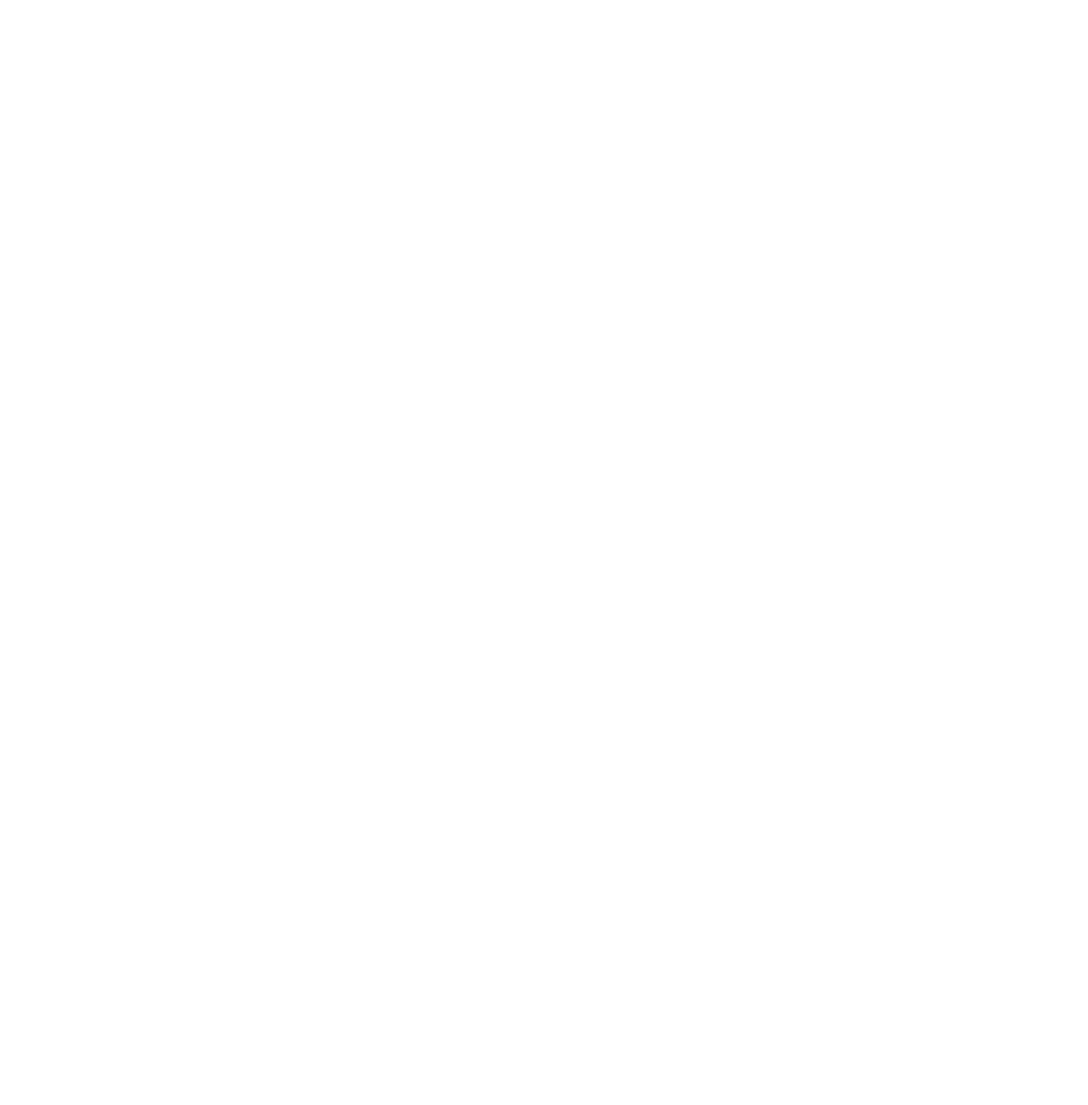
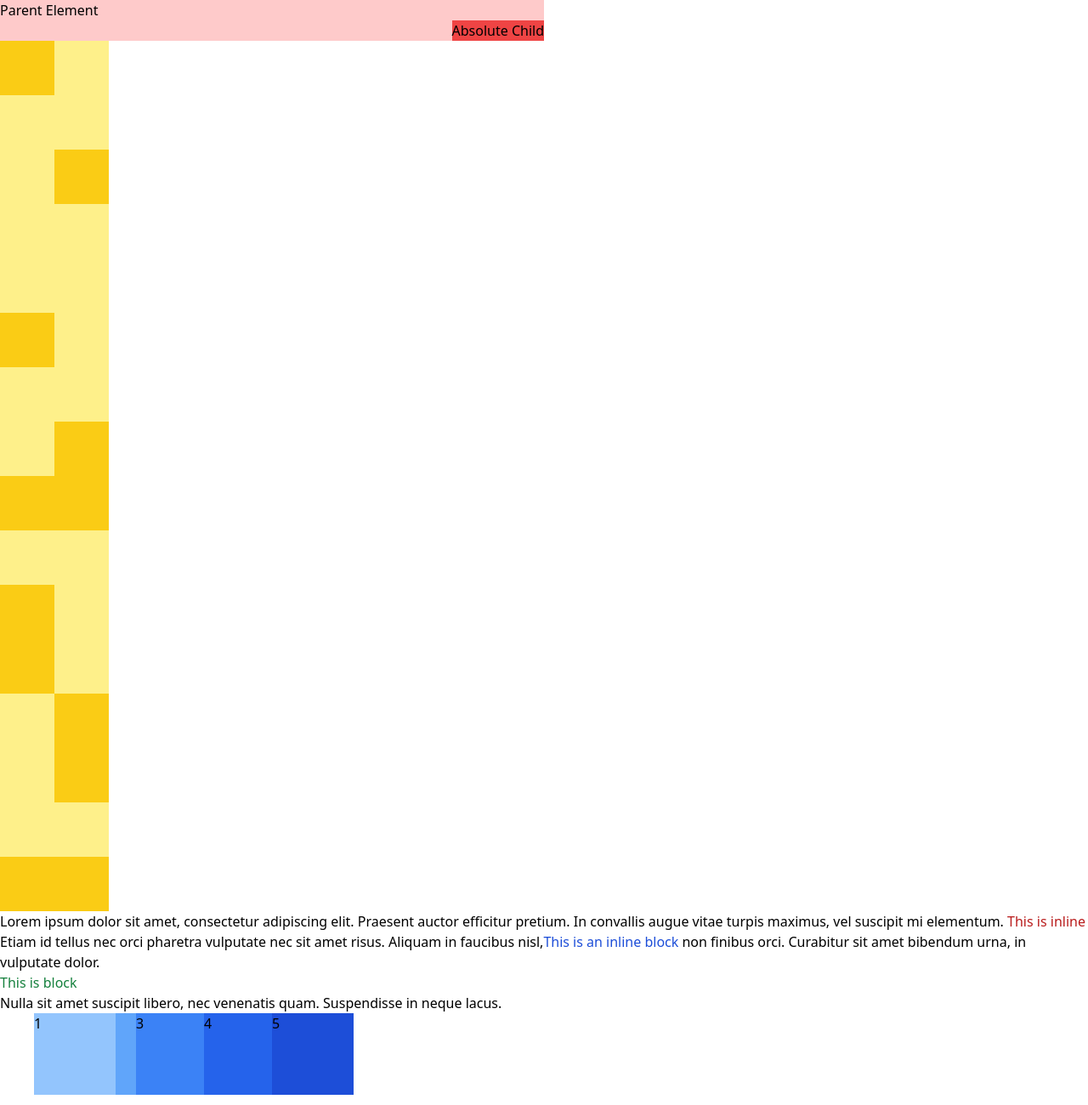
Before and after one commit to ry-animal/tw-sandbox, a plain HTML site: page 06-layout-position/index.html in a window 1280 px wide. Shown: the top 1300 px of the page at 85% size. Before the commit the page ends 800 px from the top, so only its background shows below. Drawn offline with nearby package versions, Linux system fonts and the light colour scheme.

Commit message:
positioning in tw

```diff
--- a/06-layout-position/index.html
+++ b/06-layout-position/index.html
@@ -9,28 +9,64 @@
   </head>
   <body>
     <!-- Positioning -->
-
+    <div class="relative h-12 bg-red-200 w-1/2">
+    <p>Parent Element</p>
+    <div class="absolute bottom-0 right-0 bg-red-500">Absolute Child</div>
+    </div>
     <!-- Top left corner -->
-
+    <div class="relative h-32 w-32 bg-yellow-200">
+      <div class="absolute left-0 top-0 h-16 w-16 bg-yellow-400"></div>
+    </div>
     <!-- Top right corner -->
-
+    <div class="relative h-32 w-32 bg-yellow-200">
+      <div class="absolute right-0 top-0 h-16 w-16 bg-yellow-400"></div>
+    </div>
     <!-- Bottom left corner -->
-
+    <div class="relative h-32 w-32 bg-yellow-200">
+      <div class="absolute left-0 bottom-0 h-16 w-16 bg-yellow-400"></div>
+    </div>
     <!-- Bottom right corner -->
-
+    <div class="relative h-32 w-32 bg-yellow-200">
+      <div class="absolute right-0 bottom-0 h-16 w-16 bg-yellow-400"></div>
+    </div>
     <!-- Span top edge -->
-
+    <div class="relative h-32 w-32 bg-yellow-200">
+      <div class="absolute inset-x-0 top-0 h-16 bg-yellow-400"></div>
+    </div>
     <!-- Span left edge -->
-
+    <div class="relative h-32 w-32 bg-yellow-200">
+      <div class="absolute inset-y-0 left-0 w-16 bg-yellow-400"></div>
+    </div>
     <!-- Span right edge -->
+    <div class="relative h-32 w-32 bg-yellow-200">
+      <div class="absolute inset-y-0 right-0 w-16 bg-yellow-400"></div>
+    </div>
 
     <!-- Span bottom edge -->
+    <div class="relative h-32 w-32 bg-yellow-200">
+      <div class="absolute inset-x-0 bottom-0 h-16 bg-yellow-400"></div>
+    </div>
 
     <!-- Display Classes -->
+    <div>
+      Lorem ipsum dolor sit amet, consectetur adipiscing elit. Praesent auctor efficitur pretium. In convallis augue vitae turpis maximus, vel suscipit mi elementum. <span class="inline text-red-700">This is inline</span> Etiam id tellus nec orci pharetra vulputate nec sit amet risus. Aliquam in faucibus nisl,<span class="inline-block text-blue-700">This is an inline block</span> non finibus orci. Curabitur sit amet bibendum urna, in vulputate dolor.<span class="block text-green-700">This is block</span> Nulla sit amet suscipit libero, nec venenatis quam. <span class="hidden">This is hidden</span>Suspendisse in neque lacus.
 
+      </div>
     <!-- Z-Index -->
-
+    <div class="relative h-36">
+      <div class="absolute left-10 w-24 h-24 bg-blue-300 z-40">1</div>
+      <div class="absolute left-20 w-24 h-24 bg-blue-400">2</div>
+      <div class="absolute left-40 w-24 h-24 bg-blue-500 z-10">3</div>
+      <div class="absolute left-60 w-24 h-24 bg-blue-600 z-20">4</div>
+      <div class="absolute left-80 w-24 h-24 bg-blue-700 z-30">5</div>
+    </div>
     <!-- Floats -->
+    <div class="w-1/4 p-4">
+      <img src="../assets/img/img1.jpg" alt="" class="h-48 w-48 float-left m-4"/>
+      <p>
+        Lorem ipsum dolor sit amet, consectetur adipiscing elit. Praesent auctor efficitur pretium. In convallis augue vitae turpis maximus, vel suscipit mi elementum. Etiam id tellus nec orci pharetra vulputate nec sit amet risus. Aliquam in faucibus nisl, non finibus orci. Curabitur sit amet bibendum urna, in vulputate dolor. Nulla sit amet suscipit libero, nec venenatis quam.Suspendisse in neque lacus.
+      </p>
+    </div>
   </body>
 </html>
 
```
